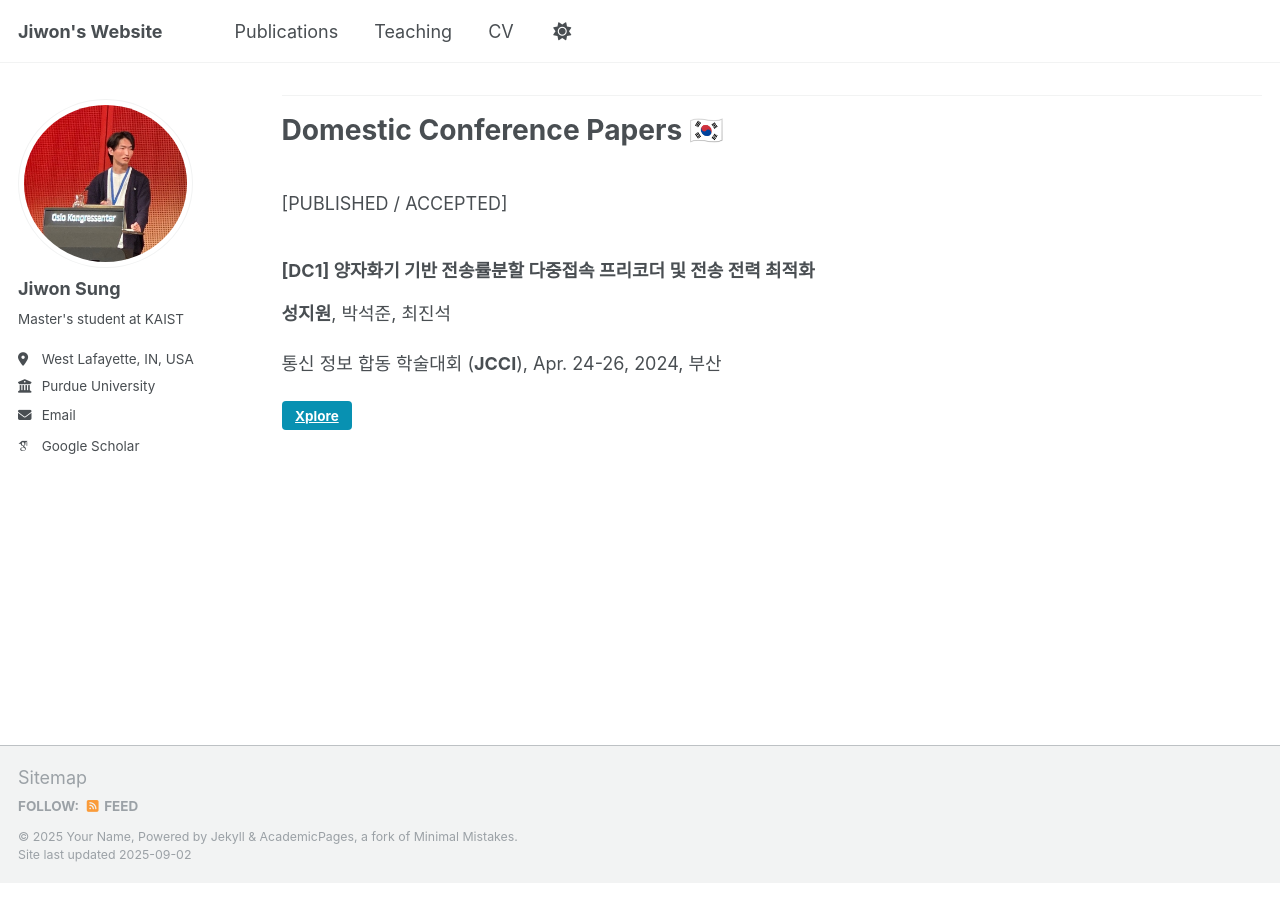
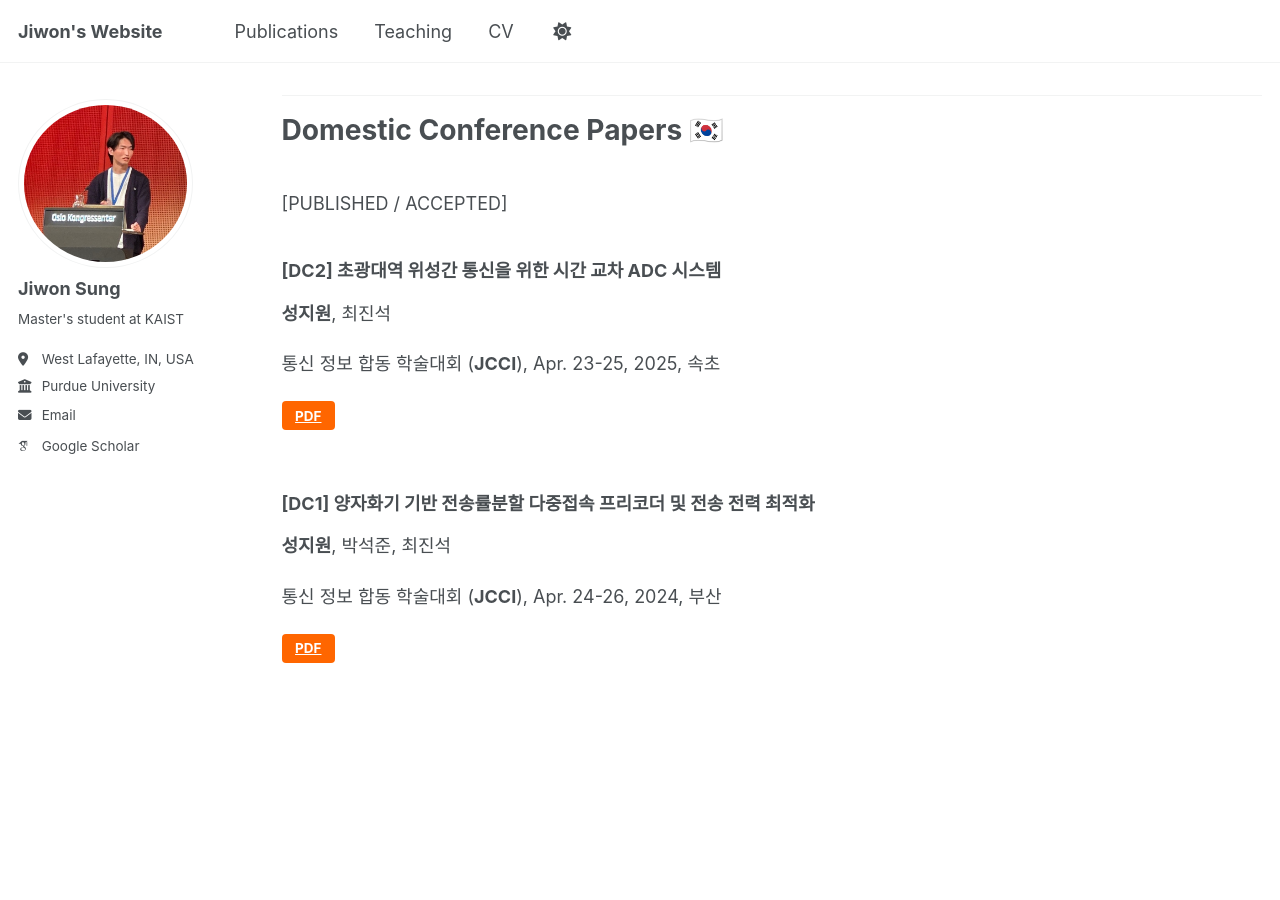
Before and after one commit to sunione/sunione.github.io, a Jekyll site: the page built from _pages/publications.md, in a window 1280 px wide and 900 px high, scrolled down 1430 px. Built offline with Jekyll 4.4.1, drawn with Linux system fonts in a browser that asks for light colours; some web fonts are replaced.

Commit message:
publications.md

```diff
--- a/_pages/publications.md
+++ b/_pages/publications.md
@@ -125,11 +125,22 @@ Domestic Conference Papers 🇰🇷
 
 <div style="display: flex; align-items: flex-start; margin-bottom: 30px;">
   <div>
+    <h3 style="margin-top: 0;"> [DC2] 초광대역 위성간 통신을 위한 시간 교차 ADC 시스템 </h3>
+    <p> <strong>성지원</strong>, 최진석 </p>
+    <p> 통신 정보 합동 학술대회 (<strong>JCCI</strong>), Apr. 23-25, 2025, 속초 </p>
+    <p>
+      <a href="/files/JCCI_2025_JiwonSung.pdf" class="btn btn--pdf btn--small">PDF</a>
+    </p>
+  </div>
+</div>
+
+<div style="display: flex; align-items: flex-start; margin-bottom: 30px;">
+  <div>
     <h3 style="margin-top: 0;"> [DC1] 양자화기 기반 전송률분할 다중접속 프리코더 및 전송 전력 최적화 </h3>
     <p> <strong>성지원</strong>, 박석준, 최진석 </p>
     <p> 통신 정보 합동 학술대회 (<strong>JCCI</strong>), Apr. 24-26, 2024, 부산 </p>
     <p>
-      <a href="https://ieeexplore.ieee.org/abstract/document/10714955" class="btn btn--xplore btn--small">Xplore</a>
+      <a href="/files/JCCI_2024_JiwonSung.pdf" class="btn btn--pdf btn--small">PDF</a>
     </p>
   </div>
 </div>
```
